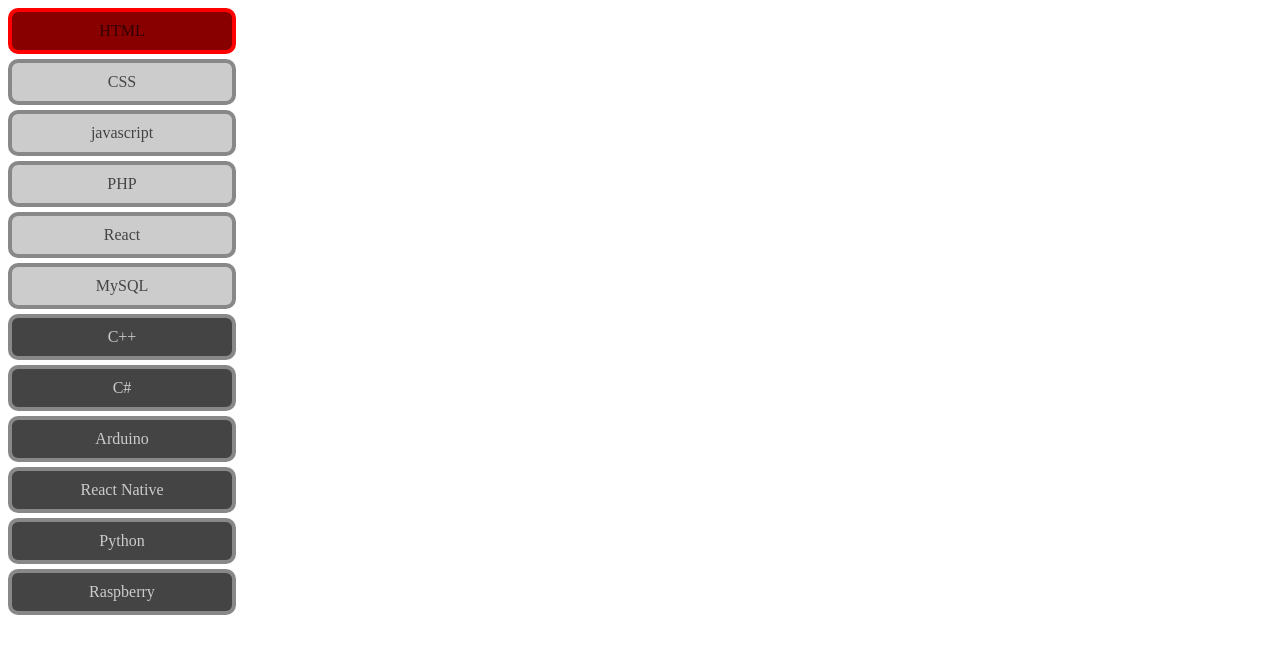
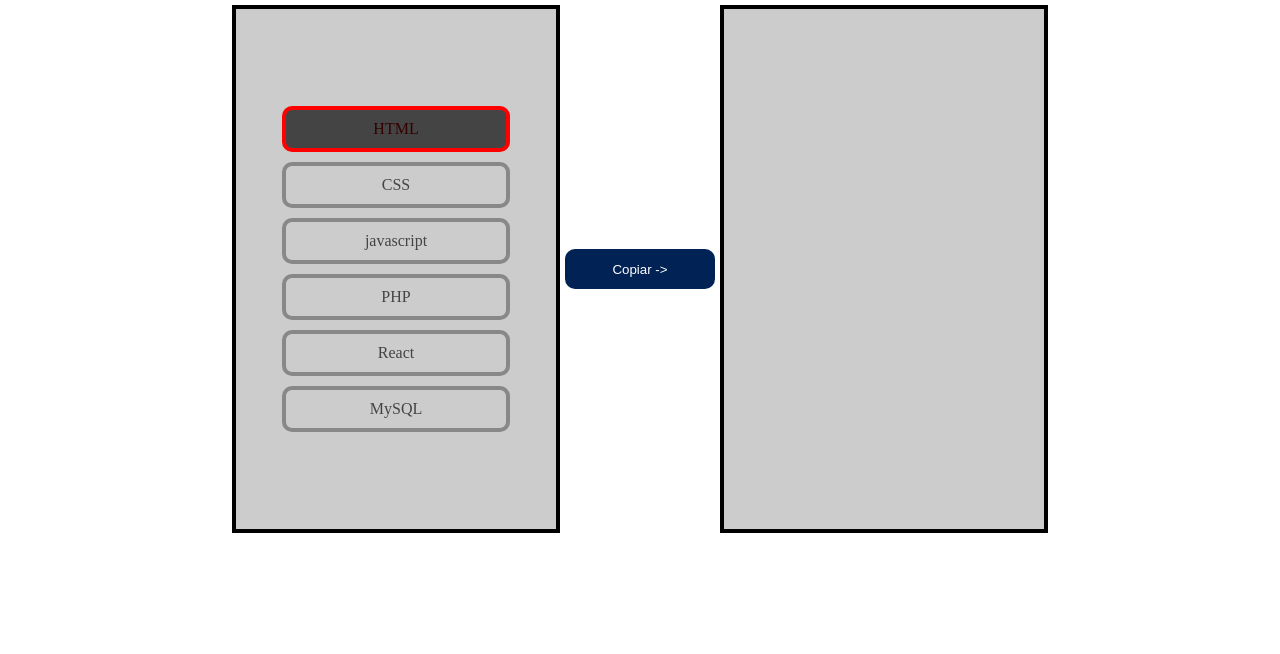
Before and after one commit to NivaldoFerrari/Projetos-Pessoais, a plain HTML site: page EstudosJavaScript/addEventListener2/index.html in a window 1280 px wide. Both pictures are taken after a click on the element "HTML". Drawn offline with Linux system fonts and the light colour scheme.

Commit message:
Praticando sobre addEventListener

```diff
--- a/EstudosJavaScript/addEventListener2/index.html
+++ b/EstudosJavaScript/addEventListener2/index.html
@@ -3,22 +3,26 @@
 <head>
     <meta charset="UTF-8">
     <meta name="viewport" content="width=device-width, initial-scale=1.0">
-    <title>getElementByClassName</title>
+    <title>addEventListener</title>
     <link rel="stylesheet" href="style.css">
 </head>
 <body>
+    <main>
+        <div id="caixa1" class="caixa">
             <div id="c1" class="curso c1">HTML</div>
             <div id="c2" class="curso c1">CSS</div>
             <div id="c3" class="curso c1">javascript</div>
             <div id="c4" class="curso c1">PHP</div>
             <div id="c5" class="curso c1">React</div>
             <div id="c6" class="curso c1">MySQL</div>
-    <div id="c7" class="curso c2">C++</div>
-    <div id="c8" class="curso c2">C#</div>
-    <div id="c9" class="curso c2">Arduino</div>
-    <div id="c10" class="curso c2">React Native</div>
-    <div id="c11" class="curso c2">Python</div>
-    <div id="c12" class="curso c2">Raspberry</div>
+
+        </div>
+
+        <button id="btn_copiar">Copiar -></button>
+
+        <div id="caixa2" class="caixa"></div>
+    </main>
+
     <script src="script.js"></script>
 </body>
 </html>
--- a/EstudosJavaScript/addEventListener2/script.js
+++ b/EstudosJavaScript/addEventListener2/script.js
@@ -1,30 +1,18 @@
+const caixa1=document.querySelector("#caixa1")// recebendo os elementos da caixa 1
+const caixa2=document.querySelector("#caixa2")// recebendo os elementos da caixa 2
+const btn=document.querySelector("#btn_copiar")// recebendo o botao
+const todosCursos=[...document.querySelectorAll(".curso")]// recebendo os elementos da caixa 1
 
-const cursos=[...document.querySelectorAll(".curso")]
-
-cursos.map((elemeto)=>{
-    elemeto.addEventListener("click",(evento)=>{
-        console.log(evento)//consegue receber todas as propiedades do elemento do evento
-        const el=evento.target
-        el.classList.add("destaque")
+todosCursos.map((elemento)=>{//loop pra adicionar ...
+    elemento.addEventListener("click",(evt)=>{//... o evento(evt) click no elemento
+        const curso=evt.target
+        curso.classList.toggle("selecionado")//toggle funciona como um pn/off onde se estiver on passa pra off e vise-versa
     })
 })
 
-
-
-
-
-
-
-
-
-/* const todos=[...document.getElementsByClassName("curso")]// getElementsByClassName retorna um HTMLCollection com o ... tranfomamos em um array
-const c1=[...document.getElementsByClassName("c1")]
-const c2=[...document.getElementsByClassName("c2")]
-
-console.log(todos)
-console.log(c1)
-console.log(c2)
-
-todos.map((elementos)=>{//usando o map para adicionar mais uma classe
-    elementos.classList.add("destaque")
-}) */
+btn.addEventListener("click",()=>{//Adicionado o evento de click ao botao
+    const cursosSelecionados=[...document.querySelectorAll(".selecionado")]//tranformando em array todos os elementos selecionados
+    cursosSelecionados.map((cursosSele)=>{//percorrento todos os elementos selecionado
+        caixa2.appendChild(cursosSele)//appendChild adicciona um filho a div caixa2
+    })
+})
--- a/EstudosJavaScript/addEventListener2/style.css
+++ b/EstudosJavaScript/addEventListener2/style.css
@@ -1,3 +1,22 @@
+*{
+    padding: 0;
+    margin: 0;
+    border: none;
+}
+main{
+    display: flex;
+    justify-content: center;
+    align-items: center;
+    width: 100%;
+}
+button{
+    width: 150px;
+    height: 40px;
+    background-color: #025;
+    color: white;
+    cursor: pointer;
+    border-radius: 10px;
+}
 .curso{
     display: flex;
     justify-content: center;
@@ -6,6 +25,7 @@
     border-radius: 10px;
     padding: 10px;
     margin: 5px 0;
+    cursor: pointer;
 }
 .curso:hover{
     border-color: blue;
@@ -18,8 +38,20 @@
     background-color: #444;
     color: #ccc;
 }
-.destaque{
-    background-color: #800 !important;
+.selecionado{
+    background-color: #444 !important;
     color: #300 !important;
     border-color: #f00 !important;
 }
+.caixa{
+    border: 4px solid black;
+    background-color: #ccc;
+    padding: 10px;
+    display: flex;
+    flex-direction: column;
+    justify-content: center;
+    align-items: center;
+    margin: 5px;
+    height: 500px;
+    width: 300px;
+}
```
Lines whose indentation alone changed are shown as unchanged.
